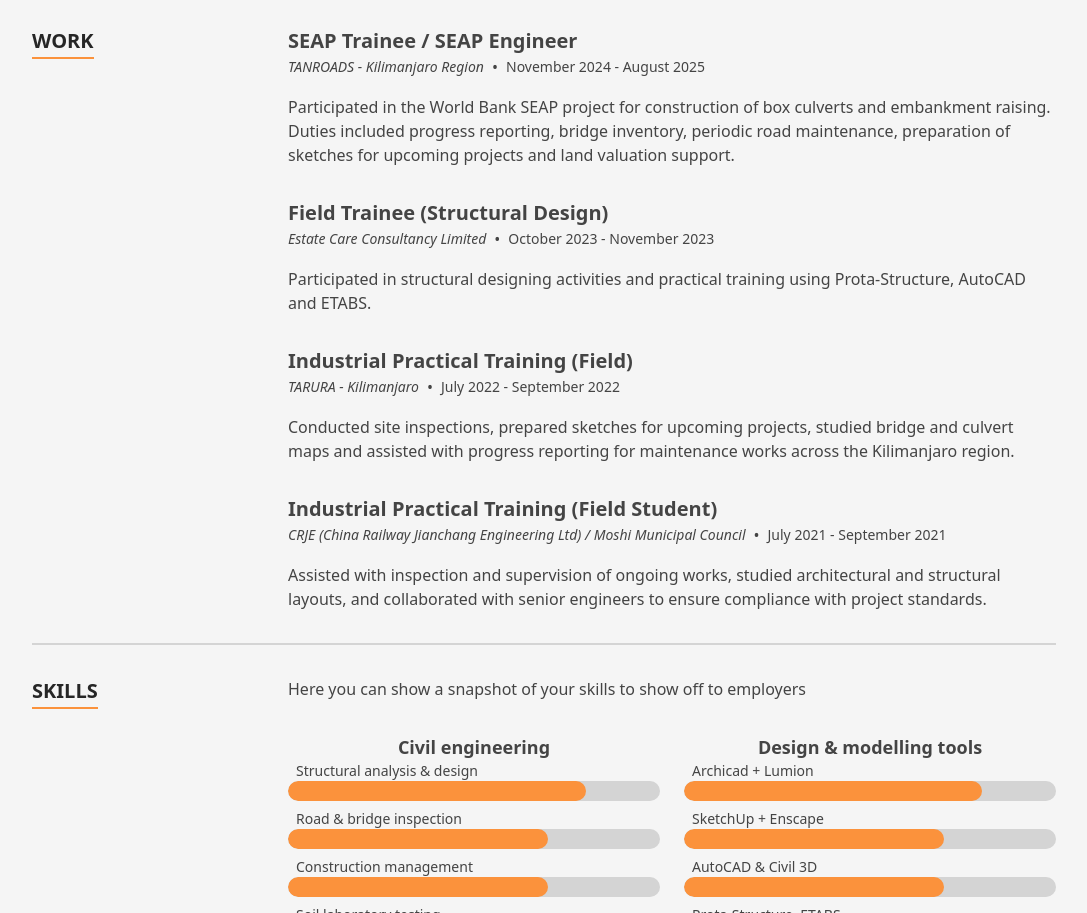
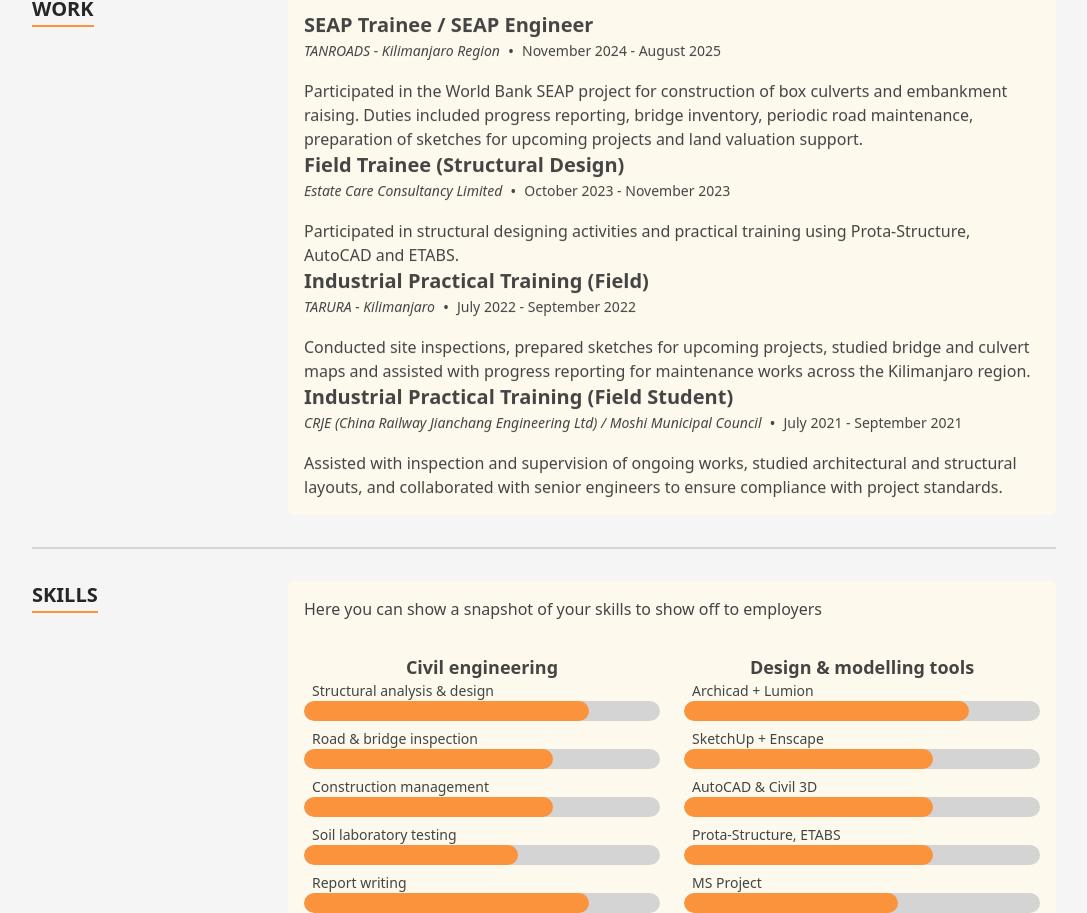
Before and after one commit to blaqdraco/Eganportfolio, a Next.js app: page / in a window 1280 px wide. Shown: the part 1887-2800 px from the top of the page, without its empty margins (96-1183 px from the left). Built offline with nearby package versions, Linux system fonts and the light colour scheme.

Commit message:
feat: portfolio slider, resume section brown background, scroll animations, footer copyright, socials (TikTok), contact email, hero pdf-download support

```diff
--- /dev/null
+++ b/src/components/Icon/TikTokIcon.tsx
@@ -0,0 +1,12 @@
+import {FC, memo} from 'react';
+
+import Icon, {IconProps} from './Icon';
+
+const TikTokIcon: FC<IconProps> = memo(props => (
+  <Icon {...props}>
+    <path d="M64 12.8v34.133c0 0 8.533 0 14.934 2.133v30.934c-9.067-2.134-16.427-7.467-21.866-14.933C53.6 59.467 48 47.733 48 34.133V12.8h16z" fill="currentColor" />
+    <path d="M64 12.8c-27.733 0-50.133 22.4-50.133 50.133S36.267 113.066 64 113.066 114.133 90.666 114.133 62.933V56.533h-9.6v6.4c0 21.333-17.6 38.667-40.533 38.667S37.867 84.266 37.867 62.933 55.467 24.266 78.4 24.266V12.8H64z" fill="currentColor" opacity="0.9" />
+  </Icon>
+));
+
+export default TikTokIcon;
--- a/src/components/Sections/Header.tsx
+++ b/src/components/Sections/Header.tsx
@@ -126,11 +126,14 @@ const NavItem: FC<{
 }> = memo(({section, current, inactiveClass, activeClass, onClick}) => {
   return (
     <Link
-      className={classNames(current ? activeClass : inactiveClass)}
+      className={classNames(current ? activeClass : inactiveClass, 'group inline-block')}
       href={`/#${section}`}
       key={section}
       onClick={onClick}>
-      {section}
+      <span className="relative inline-block transition-transform duration-300 group-hover:-translate-y-1 group-hover:scale-105">
+        {section}
+        <span className="absolute left-0 -bottom-1 h-0.5 w-0 bg-orange-500 transition-all duration-300 group-hover:w-full" />
+      </span>
     </Link>
   );
 });
--- a/src/components/Sections/Resume/ResumeSection.tsx
+++ b/src/components/Sections/Resume/ResumeSection.tsx
@@ -1,6 +1,8 @@
 import {FC, memo, PropsWithChildren} from 'react';
 
-const ResumeSection: FC<PropsWithChildren<{title: string}>> = memo(({title, children}) => {
+type Props = PropsWithChildren<{title: string; contentClassName?: string}>;
+
+const ResumeSection: FC<Props> = memo(({title, children, contentClassName}) => {
   return (
     <div className="grid grid-cols-1 gap-y-4 py-8 first:pt-0 last:pb-0  md:grid-cols-4">
       <div className="col-span-1 flex justify-center md:justify-start">
@@ -9,7 +11,7 @@ const ResumeSection: FC<PropsWithChildren<{title: string}>> = memo(({title, chil
           <span className="absolute inset-x-0 -bottom-1 border-b-2 border-orange-400" />
         </div>
       </div>
-      <div className="col-span-1 flex flex-col md:col-span-3">{children}</div>
+      <div className={`col-span-1 flex flex-col md:col-span-3 ${contentClassName ?? ''}`}>{children}</div>
     </div>
   );
 });
--- a/src/components/Sections/Resume/Skills.tsx
+++ b/src/components/Sections/Resume/Skills.tsx
@@ -1,18 +1,23 @@
 import {FC, memo, PropsWithChildren, useMemo} from 'react';
 
 import {Skill as SkillType, SkillGroup as SkillGroupType} from '../../../data/dataDef';
+import AnimateOnScroll from '../../Utils/AnimateOnScroll';
 
 export const SkillGroup: FC<PropsWithChildren<{skillGroup: SkillGroupType}>> = memo(({skillGroup}) => {
   const {name, skills} = skillGroup;
   return (
+    <AnimateOnScroll>
       <div className="flex flex-col">
         <span className="text-center text-lg font-bold">{name}</span>
         <div className="flex flex-col gap-y-2">
           {skills.map((skill, index) => (
+            <AnimateOnScroll key={`${skill.name}-${index}`}>
               <Skill key={`${skill.name}-${index}`} skill={skill} />
+            </AnimateOnScroll>
           ))}
         </div>
       </div>
+    </AnimateOnScroll>
   );
 });
 
--- a/src/components/Sections/Resume/TimelineItem.tsx
+++ b/src/components/Sections/Resume/TimelineItem.tsx
@@ -1,10 +1,12 @@
 import {FC, memo} from 'react';
 
 import {TimelineItem} from '../../../data/dataDef';
+import AnimateOnScroll from '../../Utils/AnimateOnScroll';
 
 const TimelineItem: FC<{item: TimelineItem}> = memo(({item}) => {
   const {title, date, location, content} = item;
   return (
+    <AnimateOnScroll>
       <div className="flex flex-col pb-8 text-center last:pb-0 md:text-left">
         <div className="flex flex-col pb-4">
           <h2 className="text-xl font-bold">{title}</h2>
@@ -16,6 +18,7 @@ const TimelineItem: FC<{item: TimelineItem}> = memo(({item}) => {
         </div>
         {content}
       </div>
+    </AnimateOnScroll>
   );
 });
 
--- a/src/components/Sections/Resume/index.tsx
+++ b/src/components/Sections/Resume/index.tsx
@@ -10,17 +10,17 @@ const Resume: FC = memo(() => {
   return (
     <Section className="bg-neutral-100" sectionId={SectionId.Resume}>
       <div className="flex flex-col divide-y-2 divide-neutral-300">
-        <ResumeSection title="Education">
+  <ResumeSection contentClassName="bg-amber-50/80 p-4 rounded-md" title="Education">
           {education.map((item, index) => (
             <TimelineItem item={item} key={`${item.title}-${index}`} />
           ))}
         </ResumeSection>
-        <ResumeSection title="Work">
+  <ResumeSection contentClassName="bg-amber-50/80 p-4 rounded-md" title="Work">
           {experience.map((item, index) => (
             <TimelineItem item={item} key={`${item.title}-${index}`} />
           ))}
         </ResumeSection>
-        <ResumeSection title="Skills">
+  <ResumeSection contentClassName="bg-amber-50/80 p-4 rounded-md" title="Skills">
           <p className="pb-8">Here you can show a snapshot of your skills to show off to employers</p>
           <div className="grid grid-cols-1 gap-6 md:grid-cols-2">
             {skills.map((skillgroup, index) => (
--- /dev/null
+++ b/src/components/Utils/AnimateOnScroll.tsx
@@ -0,0 +1,46 @@
+import classNames from 'classnames';
+import {FC, memo, PropsWithChildren, useEffect, useRef, useState} from 'react';
+
+interface Props {
+  className?: string;
+  once?: boolean;
+  rootMargin?: string;
+  threshold?: number;
+}
+
+const AnimateOnScroll: FC<PropsWithChildren<Props>> = memo(({children, className, once = true, rootMargin = '0px', threshold = 0.15}) => {
+  const ref = useRef<HTMLDivElement | null>(null);
+  const [visible, setVisible] = useState(false);
+
+  useEffect(() => {
+    const el = ref.current;
+    if (!el) return;
+    const observer = new IntersectionObserver(
+      ([entry]) => {
+        if (entry.isIntersecting) {
+          setVisible(true);
+          if (once && el) observer.unobserve(el);
+        } else if (!once) {
+          setVisible(false);
+        }
+      },
+      {root: null, rootMargin, threshold},
+    );
+
+    observer.observe(el);
+    return () => observer.disconnect();
+  }, [once, rootMargin, threshold]);
+
+  return (
+    <div className={classNames(
+        className,
+        'transform transition-all duration-700 will-change-transform',
+        visible ? 'opacity-100 translate-y-0' : 'opacity-0 translate-y-6',
+      )} ref={ref}>
+      {children}
+    </div>
+  );
+});
+
+AnimateOnScroll.displayName = 'AnimateOnScroll';
+export default AnimateOnScroll;
--- a/src/data/data.tsx
+++ b/src/data/data.tsx
@@ -10,7 +10,7 @@ import {
 
 import InstagramIcon from '../components/Icon/InstagramIcon';
 import LinkedInIcon from '../components/Icon/LinkedInIcon';
-import TwitterIcon from '../components/Icon/TwitterIcon';
+import TikTokIcon from '../components/Icon/TikTokIcon';
 import heroImage from '../images/building-construction-site-with-a-tower-crane-and-engineer-and-workers-paper-cut-style-vector.jpg';
 import porfolioImage1 from '../images/portfolio/IMG-20251011-WA0028.jpg';
 import porfolioImage2 from '../images/portfolio/IMG-20251011-WA0029.jpg';
@@ -21,7 +21,7 @@ import porfolioImage6 from '../images/portfolio/IMG-20251011-WA0033.jpg';
 import porfolioImage7 from '../images/portfolio/IMG-20251011-WA0034.jpg';
 import porfolioImage8 from '../images/portfolio/IMG-20251011-WA0035.jpg';
 import porfolioImage9 from '../images/portfolio/IMG-20251011-WA0036.jpg';
-import porfolioImage10 from '../images/building-construction-site-with-a-tower-crane-and-engineer-and-workers-paper-cut-style-vector.jpg';
+import porfolioImage10 from '../images/portfolio/WhatsApp Image 2025-10-11 at 13.29.20_3dce9a37.jpg';
 import profilepic from '../images/profilepic.jpg';
 import testimonialImage from '../images/testimonial.webp';
 import {
@@ -304,19 +304,24 @@ export const testimonial: TestimonialSection = {
   imageSrc: testimonialImage,
   testimonials: [
     {
-      name: 'John Doe',
-      text: 'Use this as an opportunity to promote what it is like to work with you. High value testimonials include ones from current or past co-workers, managers, or from happy clients.',
-      image: 'https://cloudflare-ipfs.com/ipfs/Qmd3W5DuhgHirLHGVixi6V76LhCkZUz6pnFt5AJBiyvHye/avatar/169.jpg',
+      name: 'Eng. Aisha M.',
+      text: 'Egan played a key role in our box culvert construction project. His site sketches and monitoring reports were accurate and saved the team many hours during coordination with contractors.',
+      image: 'https://randomuser.me/api/portraits/women/65.jpg',
     },
     {
-      name: 'Jane Doe',
-      text: 'Here you should write some nice things that someone has said about you. Encourage them to be specific and include important details (notes about a project you were on together, impressive quality produced, etc).',
-      image: 'https://cloudflare-ipfs.com/ipfs/Qmd3W5DuhgHirLHGVixi6V76LhCkZUz6pnFt5AJBiyvHye/avatar/14.jpg',
+      name: 'Mr. Samson K.',
+      text: 'A dependable trainee with great attention to detail. Egan assisted with bridge inspections and produced clear inventory records we relied on for prioritizing maintenance works.',
+      image: 'https://randomuser.me/api/portraits/men/32.jpg',
     },
     {
-      name: 'Someone else',
-      text: 'Add several of these, and keep them as fresh as possible, but be sure to focus on quality testimonials with strong highlights of your skills/work ethic.',
-      image: 'https://cloudflare-ipfs.com/ipfs/Qmd3W5DuhgHirLHGVixi6V76LhCkZUz6pnFt5AJBiyvHye/avatar/69.jpg',
+      name: 'Ms. Esther L.',
+      text: 'Egan delivered excellent structural detailing and collaborated well with our drafting team. His use of Prota and AutoCAD improved the turnaround time for our shop drawings.',
+      image: 'https://randomuser.me/api/portraits/women/44.jpg',
+    },
+    {
+      name: 'Eng. John P.',
+      text: 'Professional and proactive — Egan provided valuable site supervision input during periodic road maintenance, and his reports were always concise and useful.',
+      image: 'https://randomuser.me/api/portraits/men/48.jpg',
     },
   ],
 };
@@ -326,18 +331,18 @@ export const testimonial: TestimonialSection = {
  */
 
 export const contact: ContactSection = {
-  headerText: 'Get in touch.',
-  description: 'Here is a good spot for a message to your readers to let them know how best to reach out to you.',
+  headerText: 'Let’s Connect!',
+  description: 'Feel free to reach out for collaborations, project inquiries, or just to say hello. I welcome clients to visit or contact me directly for a friendly conversation about your next project.',
   items: [
     {
       type: ContactType.Email,
-      text: 'reachout@timbaker.me',
-      href: 'mailto:reachout@timbaker.me',
+      text: 'acgbuilders777@gmail.com',
+      href: 'mailto:acgbuilders777@gmail.com',
     },
     {
       type: ContactType.Location,
-      text: 'Victoria BC, Canada',
-      href: 'https://www.google.ca/maps/place/Victoria,+BC/@48.4262362,-123.376775,14z',
+      text: 'Dodoma, Tanzania',
+      href: 'https://www.google.com/maps/place/Dodoma,+Tanzania',
     },
     {
       type: ContactType.Instagram,
@@ -345,9 +350,9 @@ export const contact: ContactSection = {
       href: 'https://www.instagram.com/am_acg__/',
     },
     {
-      type: ContactType.Github,
-      text: 'tbakerx',
-      href: 'https://github.com/tbakerx',
+      type: ContactType.LinkedIn,
+      text: 'Egan Moshi',
+      href: 'https://www.linkedin.com/in/egan-moshi-4aa004314/',
     },
   ],
 };
@@ -358,5 +363,5 @@ export const contact: ContactSection = {
 export const socialLinks: Social[] = [
   {label: 'LinkedIn', Icon: LinkedInIcon, href: 'https://www.linkedin.com/in/egan-moshi-4aa004314/'},
   {label: 'Instagram', Icon: InstagramIcon, href: 'https://www.instagram.com/am_acg__/'},
-  {label: 'Twitter', Icon: TwitterIcon, href: 'https://twitter.com/TimBakerx'},
+  {label: 'TikTok', Icon: TikTokIcon, href: 'https://www.tiktok.com/@eng_egan_m?is_from_webapp=1&sender_device=pc'},
 ];
```
Also changed, not shown: package.json (+7 -7 lines), src/components/Sections/Footer.tsx (+3 -11 lines), src/components/Sections/Hero.tsx (+6 -2 lines), src/components/Sections/Portfolio.tsx (+50 -9 lines), src/images/profilepic.jpg, 1 other file (tests, documents, lock files or other folders). Lines whose indentation alone changed are shown as unchanged.
